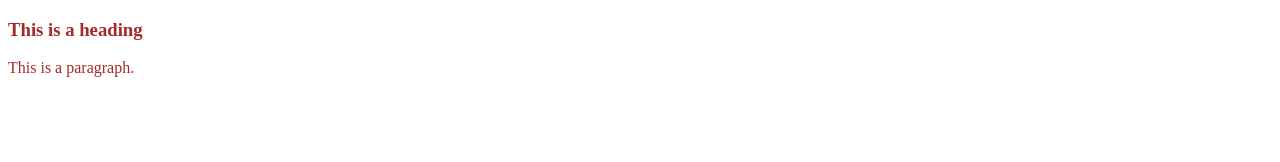
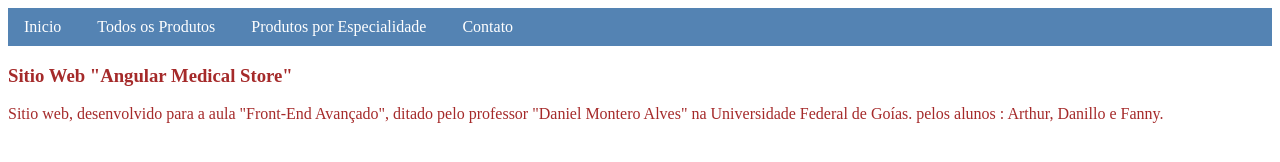
Before and after one commit to netfanely/SCSS-por-ejemplos, a plain HTML site: page index.html in a window 1280 px wide. Drawn offline with Linux system fonts and the light colour scheme.

Commit message:
Add files via upload

```diff
--- a/index.html
+++ b/index.html
@@ -1,15 +1,32 @@
 <!DOCTYPE html>
-<html lang="es">
+<html lang="pt">
     <head>
         <meta charset="UTF-8">
-        <title>HTML Tutorial</title>
+        <title>Angular Medical Store v1.0</title>
         <link rel="stylesheet" type="text/css" href="main.css">
     </head>
 
 <body>
-
-<h3>This is a heading</h3>
-<p>This is a paragraph.</p>
+<nav>
+    <ul>
+        <li>
+            <a href="#">Inicio</a>
+        </li>
+        <li>
+            <a href="#">Todos os Produtos</a></li>
+        </li>
+        <li>
+            <a href="#">Produtos por Especialidade</a>
+        </li>
+        <li>
+            <a href="#">Contato</a>
+        </li>
+    </ul>
+</nav>
+<h3>Sitio Web "Angular Medical Store"</h3>
+<p>Sitio web, desenvolvido para a aula "Front-End Avançado", ditado pelo professor "Daniel Montero Alves" na Universidade Federal de Goías.
+    pelos alunos : Arthur, Danillo e Fanny.
+</p>
 
 </body>
 </html>
--- a/main.scss
+++ b/main.scss
@@ -1,5 +1,5 @@
 $primary-color: brown;
-
+// Ekemplo 1
 h3{
     color : $primary-color;
 }
@@ -7,3 +7,28 @@ h3{
 p{
     color : $primary-color;
 }
+//Ejemplo 2
+
+$bg-color: #5483b3;
+$hover-color: #bebc1d;
+$text-color: #ffffff;
+nav{
+    ul{
+        background: $bg-color;
+        margin:0;
+        padding:0;
+        list-style:none;
+    }
+    li{
+        display:inline-block;
+    }
+    a{
+        color:$text-color;
+        display:inline-block;
+        padding:10px 16px;
+        text-decoration:none;
+    }
+    a:hover{
+        background:$hover-color;
+    }
+}
```
Also changed, not shown: main.css, 1 other file.
